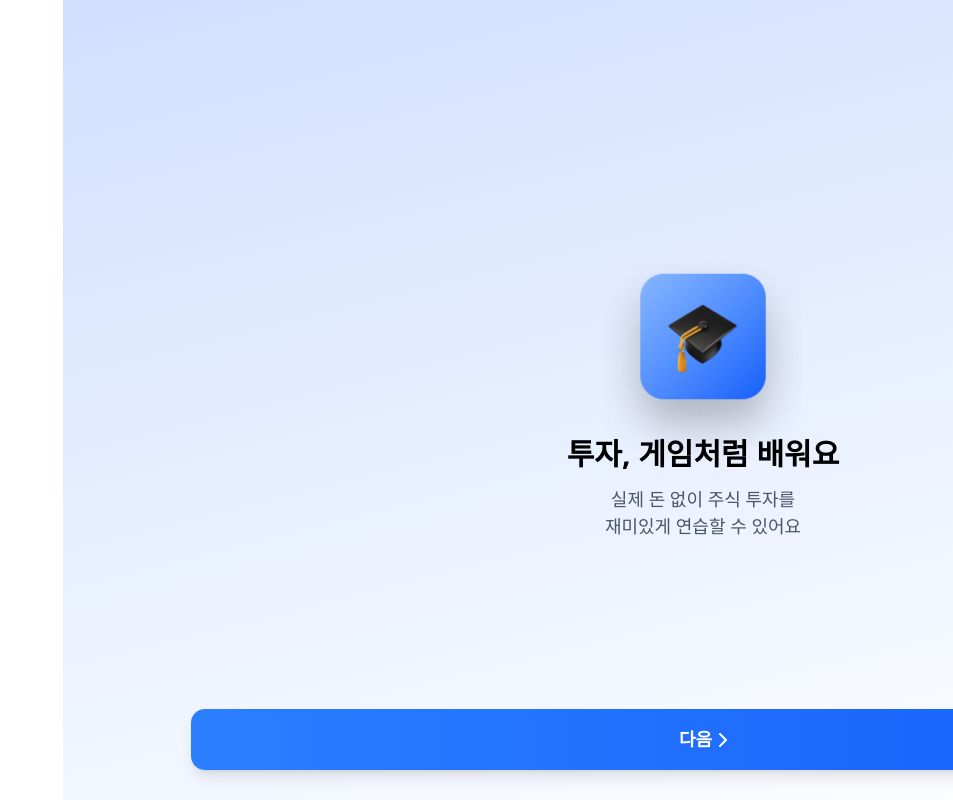
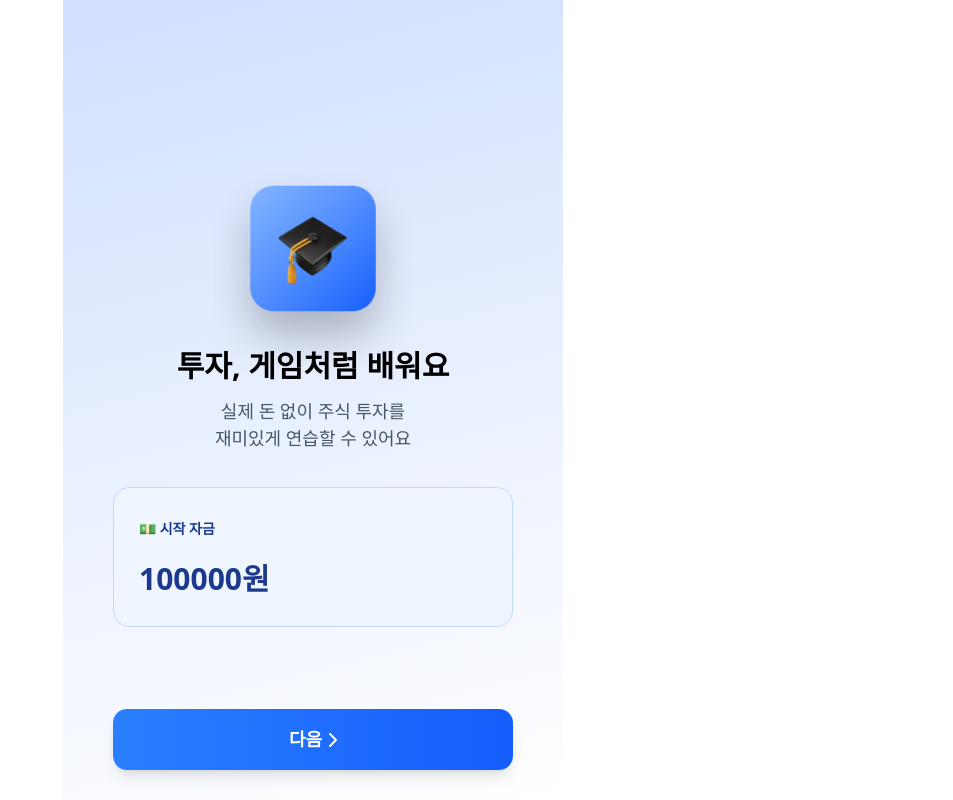
Before and after one commit to m-Vest/Client, a React (Vite) app: page /onboarding in a window 1280 px wide. Shown: the whole page, without its empty margins (327-1280 px from the left). Built offline with nearby package versions, Linux system fonts and the light colour scheme; a web font is replaced by a local one.

Commit message:
feat: 자금 박스 컴포넌트

```diff
--- a/src/layout/Layout.tsx
+++ b/src/layout/Layout.tsx
@@ -5,12 +5,12 @@ import { ROUTES_CONFIG } from '../routes/routesConfig';
 const Layout = () => {
   const location = useLocation();
 
-  const isSidebarHidden = location.pathname.startsWith(ROUTES_CONFIG.onboarding.path)
+  const isSidebarHidden = location.pathname.startsWith(ROUTES_CONFIG.onboarding.path) || location.pathname.startsWith(ROUTES_CONFIG.login.path)
 
 
   return (
     <div className="min-h-dvh w-full flex justify-center">
-        <main className="relative w-[100vw] max-w-[500px] min-h-dvh pb-[7rem] bg-[#F9FAFB]">
+        <main className={`relative w-[100vw] max-w-[500px] min-h-dvh bg-[#F9FAFB] ${isSidebarHidden ? '' : 'pb-[7rem]'}`}>
            {!isSidebarHidden && (
             <div className="fixed bottom-0 left-0 right-0 z-10 flex justify-center w-[100dvw]">
                 <TabBar />
--- a/src/pages/login/Login.tsx
+++ b/src/pages/login/Login.tsx
@@ -2,14 +2,19 @@ import MainLogo from '/logo/mVestLogo.png';
 import icon1 from '/icons/onboarding/icon1.svg';
 import icon2 from '/icons/onboarding/icon2.svg';
 import icon3 from '/icons/onboarding/icon3.svg';
+import { useNavigate } from 'react-router-dom';
 const Login =()=>{
+    const navigate = useNavigate();
+    const kakaoLogin = () => {
+        navigate('/onboarding');
+    }
     return(
-        <div className="px-[3rem] bg-[linear-gradient(166deg,_#D0DFFF_-1.52%,_#FFF_100%)] h-[100dvh] w-[100dvw] fixed flex flex-col justify-center items-center">
+        <div className="max-w-[500px] px-[3rem] bg-[linear-gradient(166deg,_#D0DFFF_-1.52%,_#FFF_100%)] h-[100dvh] w-[100dvw] fixed flex flex-col justify-center items-center">
             <div className='relative flex flex-col justify-center items-center mt-[-15rem]'>
                 <img src={MainLogo} alt="mVest Logo" className="w-[15.7rem] h-[15.7rem] mb-[1.5rem]" />
                 <h1 className='font-bold text-black text-[3.7rem]'>MVest</h1>
                 <p className='font-medium text-[1.8rem] text-[#4A5565] mb-[7rem]'>투자 초보를 위한 모의 투자 서비스</p>
-                <button className='w-full bg-[#FEE500] py-[1.5rem] flex flex-row justify-center items-center gap-[1rem] rounded-[14px] shadow-lg active:scale-95 transition-transform disabled:opacity-50'>
+                <button onClick={kakaoLogin} className='w-full bg-[#FEE500] py-[1.5rem] flex flex-row justify-center items-center gap-[1rem] rounded-[14px] shadow-lg active:scale-95 transition-transform disabled:opacity-50'>
                     <svg xmlns="http://www.w3.org/2000/svg" width="20" height="20" viewBox="0 0 20 20" fill="none">
                         <path d="M10 3C5.58172 3 2 5.89543 2 9.5C2 11.6484 3.24328 13.5313 5.13531 14.6953L4.38438 17.3266C4.33672 17.4766 4.44297 17.6328 4.60156 17.6328C4.65469 17.6328 4.70938 17.6141 4.75547 17.5766L7.88281 15.2578C8.57656 15.4016 9.28203 15.5 10 15.5C14.4183 15.5 18 12.6046 18 9C18 5.39543 14.4183 3 10 3Z" fill="black"/>
                         </svg>
--- a/src/pages/onboarding/OnBoarding.tsx
+++ b/src/pages/onboarding/OnBoarding.tsx
@@ -29,7 +29,7 @@ const OnBoarding =()=>{
     const slide = introSlides[currentSlide];
     console.log(currentSlide, slide);
     return(
-        <div className="px-[5rem] bg-[linear-gradient(166deg,_#D0DFFF_-1.52%,_#FFF_100%)] h-[100dvh] w-[100dvw] fixed flex flex-col justify-center items-center">
+        <div className="relative max-w-[500px] px-[5rem] bg-[linear-gradient(166deg,_#D0DFFF_-1.52%,_#FFF_100%)] h-[100dvh] w-[100dvw] fixed flex flex-col justify-center items-center">
                 <AnimatePresence mode="wait">
                     <motion.div
                         key={currentSlide}
@@ -37,7 +37,7 @@ const OnBoarding =()=>{
                         animate={{ opacity: 1, y: 0 }}
                         exit={{ opacity: 0, y: -20 }}
                         transition={{ duration: 0.39, ease: 'easeOut' }}
-                    className="flex flex-col justify-center items-center"
+                        className="w-full flex flex-col justify-center items-center"
                     >
                         <img
                         src={slide.img}
@@ -53,9 +53,16 @@ const OnBoarding =()=>{
                                 {slide.description}
                             </p>
                         </div>
+                        <div className='w-full mt-[3.5rem] p-[2.5rem] rounded-[16px] border border-[0.556px] border-[#BEDBFF] bg-[#EFF6FF]'>
+                                <div className='font-semibold text-[#1C398E] text-[1.4rem] py-[0.5rem]'>💵 시작 자금</div>
+                                <div className='flex flex-row mt-[1.2rem] items-center justify-start'>
+                                    <span className='text-[3rem] text-[#1C398E] font-bold'>100000</span>
+                                    <span className='text-[3rem] text-[#1C398E] font-bold'>원</span>
+                                </div>
+
+                            </div>
                     </motion.div>
                 </AnimatePresence>
-
                 <Button onClick={() => setCurrentSlide((prev) => (prev + 1) % introSlides.length)} />
         </div>
     )
--- a/src/pages/onboarding/components/Button.tsx
+++ b/src/pages/onboarding/components/Button.tsx
@@ -3,7 +3,7 @@ interface ButtonProps {
 }
 const Button = ({ onClick }: ButtonProps) => {
     return(
-        <button onClick={onClick} className="active:scale-95 transition-transform disabled:opacity-50 fixed bottom-[3rem] w-[80%] flex flex-row justify-center items-center gap-[0.7rem] py-[1.7rem] rounded-[14px] bg-[linear-gradient(90deg,_#2B7FFF_0%,_#155DFC_100%)] shadow-[0_10px_15px_-3px_rgba(0,0,0,0.10),_0_4px_6px_-4px_rgba(0,0,0,0.10)]">
+        <button onClick={onClick} className=" active:scale-95 transition-transform disabled:opacity-50 absolute bottom-[3rem] w-[80%] flex flex-row justify-center items-center gap-[0.7rem] py-[1.7rem] rounded-[14px] bg-[linear-gradient(90deg,_#2B7FFF_0%,_#155DFC_100%)] shadow-[0_10px_15px_-3px_rgba(0,0,0,0.10),_0_4px_6px_-4px_rgba(0,0,0,0.10)]">
             <span className="text-white text-[1.8rem] font-bold">다음</span>
             <span className="text-white text-[1.8rem]">
                 <svg xmlns="http://www.w3.org/2000/svg" width="8" height="14" viewBox="0 0 8 14" fill="none">
```
Lines whose indentation alone changed are shown as unchanged.
